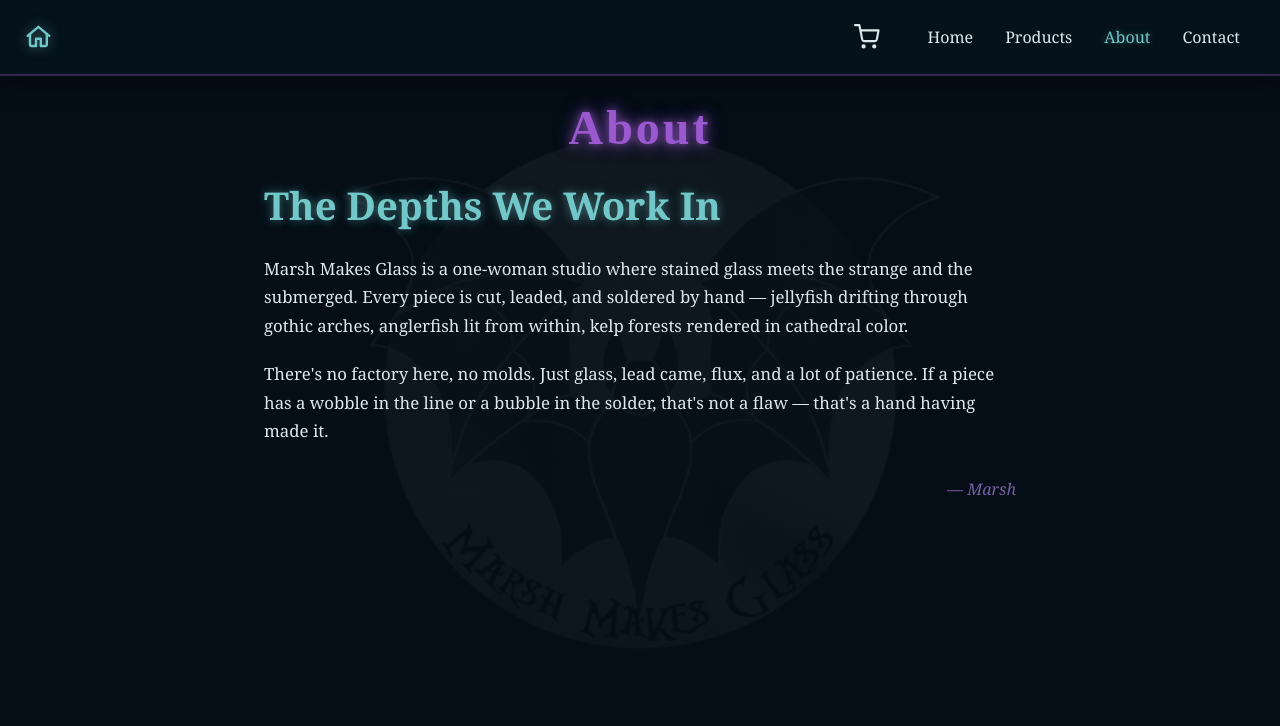
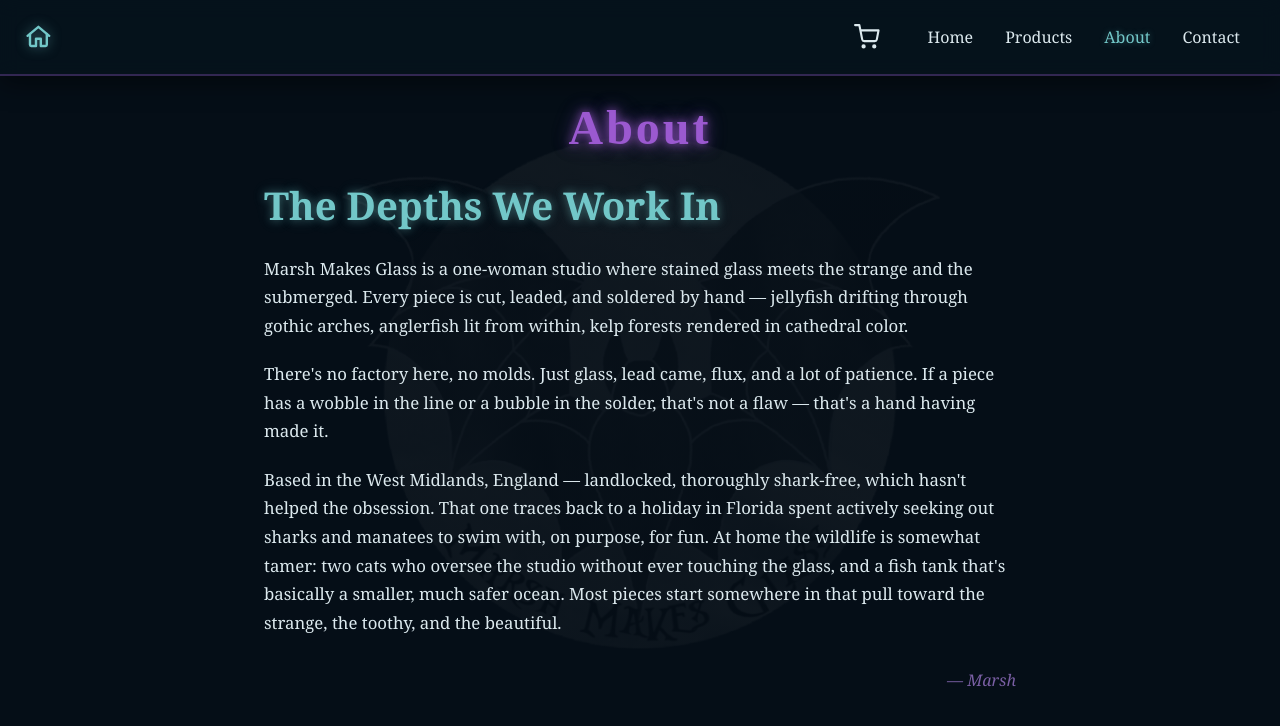
Before and after one commit to foley179/marsh-makes-glass, a React (Vite) app: page /marsh-makes-glass/about in a window 1280 px wide. Shown: the top 726 px of the page. Built offline with nearby package versions, Linux system fonts and the light colour scheme; no server answers.

Commit message:
Updated the "about" page

```diff
--- a/src/Pages/About.jsx
+++ b/src/Pages/About.jsx
@@ -21,6 +21,17 @@ function About() {
           in the solder, that's not a flaw — that's a hand having made it.
         </p>
 
+        <p className="about-text">
+          Based in the West Midlands, England — landlocked, thoroughly
+          shark-free, which hasn't helped the obsession. That one traces back
+          to a holiday in Florida spent actively seeking out sharks and
+          manatees to swim with, on purpose, for fun. At home the wildlife is
+          somewhat tamer: two cats who oversee the studio without ever
+          touching the glass, and a fish tank that's basically a smaller,
+          much safer ocean. Most pieces start somewhere in that pull toward
+          the strange, the toothy, and the beautiful.
+        </p>
+
         <p className="about-signature">— Marsh</p>
       </section>
     </>
```
